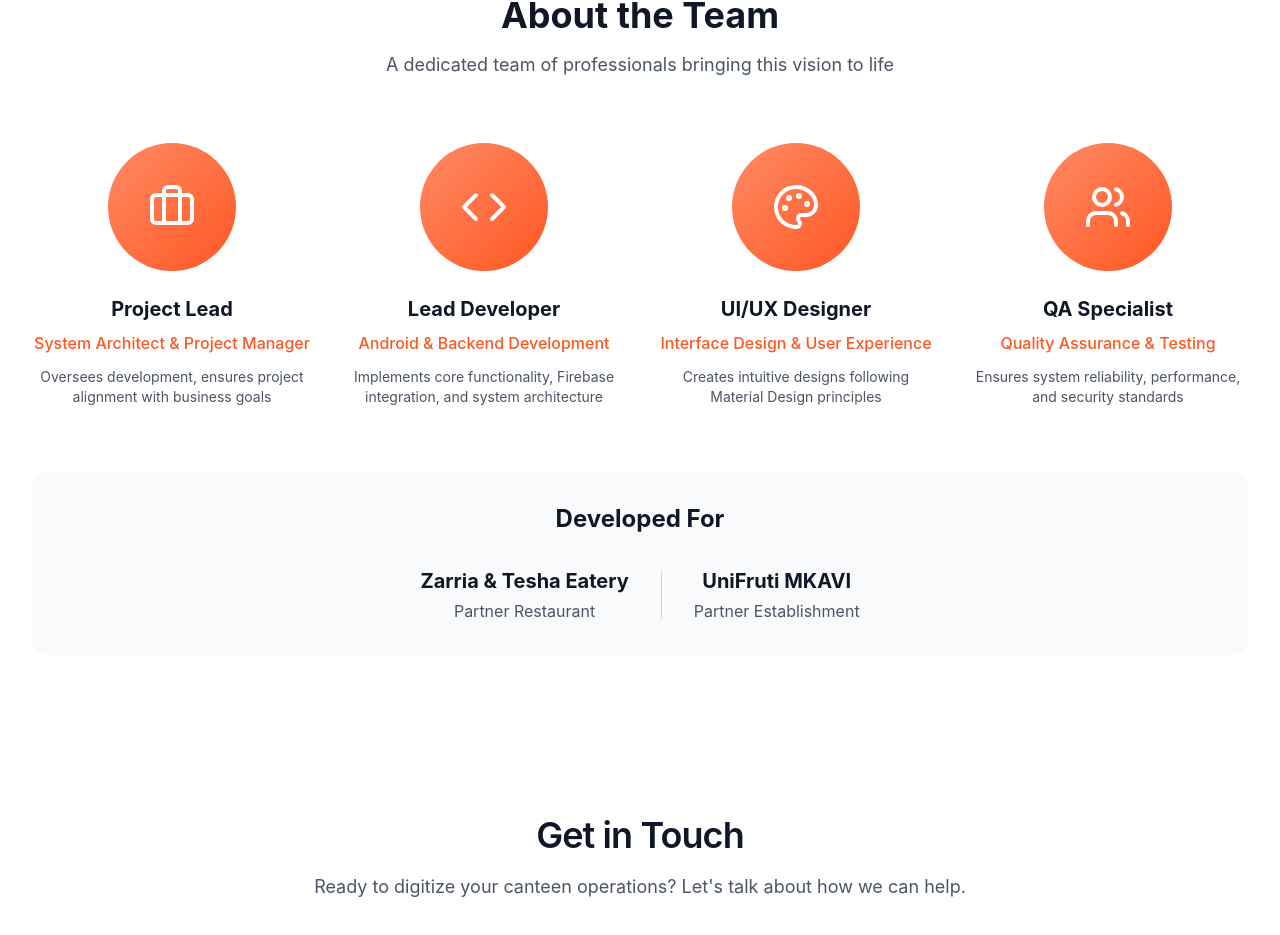
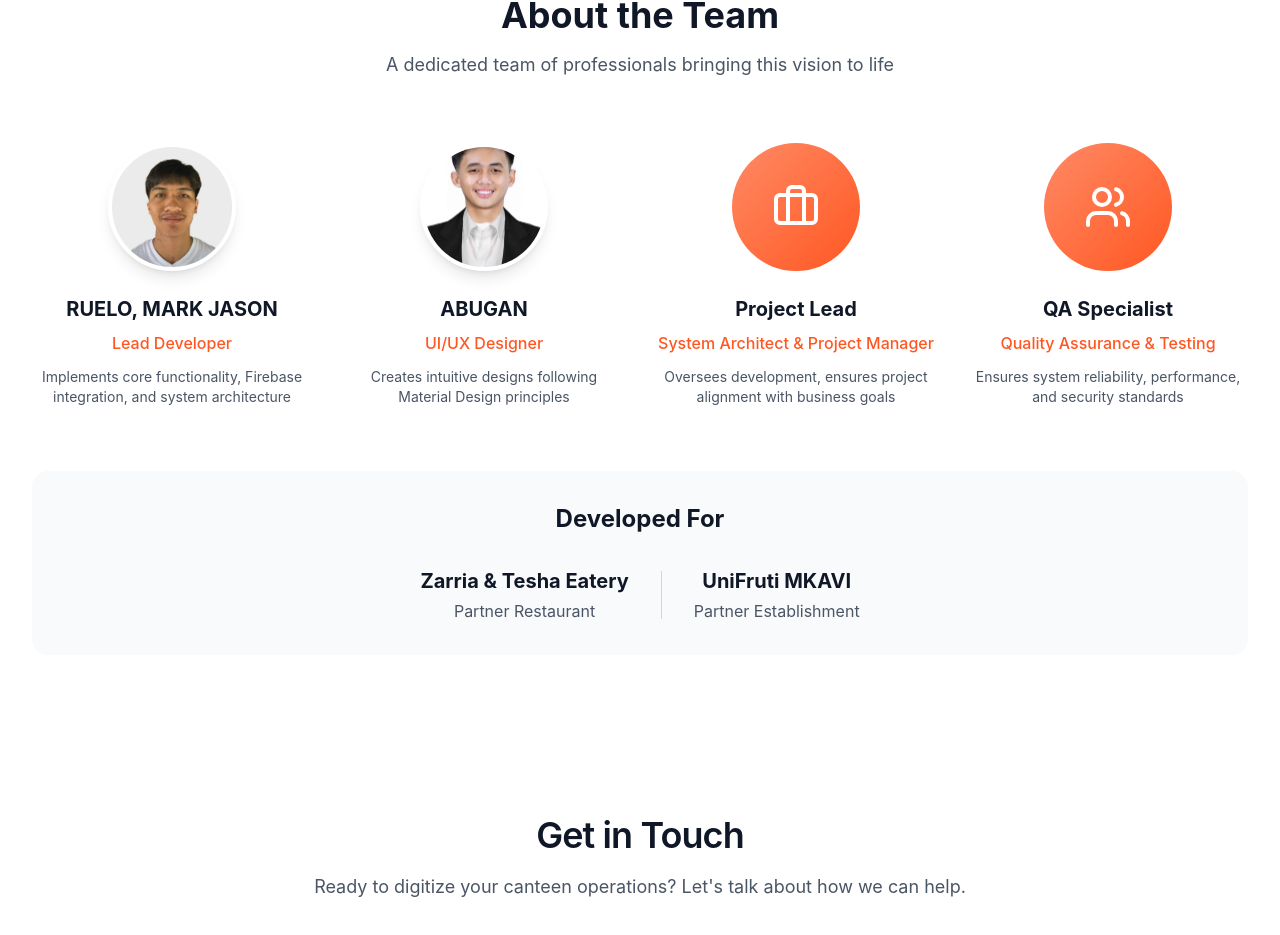
Before and after one commit to Isagi23/Canteen_Management_Landing_Page, a React (Vite) app: page / in a window 1280 px wide. Shown: the part 8074-9009 px from the top of the page. Built offline with nearby package versions, Linux system fonts and the light colour scheme.

Commit message:
Add team member photos to About the Team

```diff
--- a/src/app/components/Team.tsx
+++ b/src/app/components/Team.tsx
@@ -1,24 +1,26 @@
 import { Users, Code, Palette, Briefcase } from 'lucide-react';
+import rueloImage from '../../imports/RUELO, MARK JASON.jpg';
+import abuganImage from '../../imports/abugan.png';
 
 export function Team() {
   const teamMembers = [
+    {
+      name: 'RUELO, MARK JASON',
+      role: 'Lead Developer',
+      description: 'Implements core functionality, Firebase integration, and system architecture',
+      image: rueloImage,
+    },
+    {
+      name: 'ABUGAN',
+      role: 'UI/UX Designer',
+      description: 'Creates intuitive designs following Material Design principles',
+      image: abuganImage,
+    },
     {
       name: 'Project Lead',
       role: 'System Architect & Project Manager',
       description: 'Oversees development, ensures project alignment with business goals',
       icon: Briefcase,
-    },
-    {
-      name: 'Lead Developer',
-      role: 'Android & Backend Development',
-      description: 'Implements core functionality, Firebase integration, and system architecture',
-      icon: Code,
-    },
-    {
-      name: 'UI/UX Designer',
-      role: 'Interface Design & User Experience',
-      description: 'Creates intuitive designs following Material Design principles',
-      icon: Palette,
     },
     {
       name: 'QA Specialist',
@@ -47,9 +49,15 @@ export function Team() {
               className="group text-center"
             >
               <div className="relative mb-6">
-                <div className="w-32 h-32 mx-auto rounded-full flex items-center justify-center group-hover:scale-110 transition-transform duration-300" style={{ background: 'linear-gradient(135deg, var(--primary-light) 0%, var(--primary) 100%)' }}>
-                  <member.icon className="text-white" size={48} />
-                </div>
+                {member.image ? (
+                  <div className="w-32 h-32 mx-auto rounded-full overflow-hidden border-4 border-white shadow-lg group-hover:scale-110 transition-transform duration-300 bg-white">
+                    <img src={member.image} alt={member.name} className="w-full h-full object-cover" />
+                  </div>
+                ) : (
+                  <div className="w-32 h-32 mx-auto rounded-full flex items-center justify-center group-hover:scale-110 transition-transform duration-300" style={{ background: 'linear-gradient(135deg, var(--primary-light) 0%, var(--primary) 100%)' }}>
+                    <member.icon className="text-white" size={48} />
+                  </div>
+                )}
                 <div className="absolute inset-0 w-32 h-32 mx-auto rounded-full blur-xl opacity-0 group-hover:opacity-50 transition-opacity duration-300 -z-10" style={{ backgroundColor: 'var(--tertiary)' }}></div>
               </div>
               <h3 className="text-xl font-bold text-gray-900 mb-2">{member.name}</h3>
```
Also changed, not shown: src/imports/RUELO, MARK JASON.jpg (added), src/imports/abugan.png (added).
